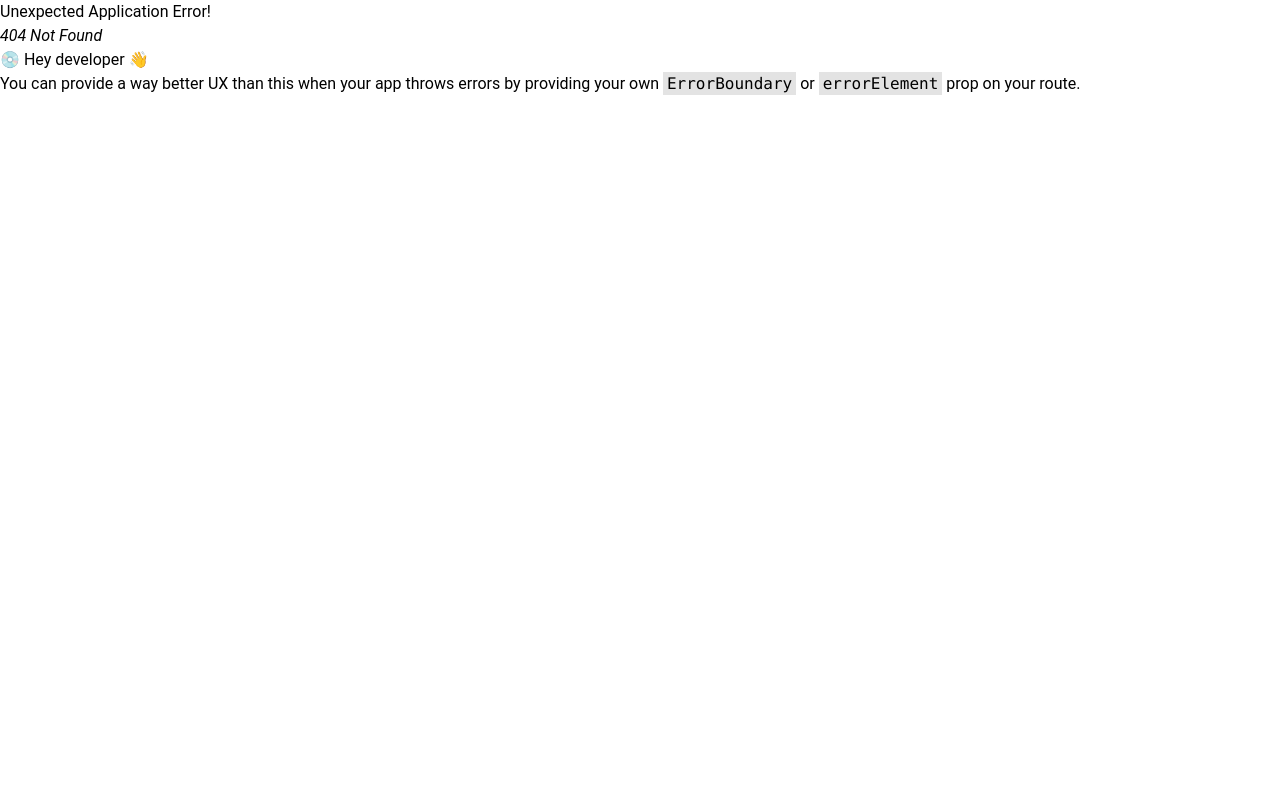
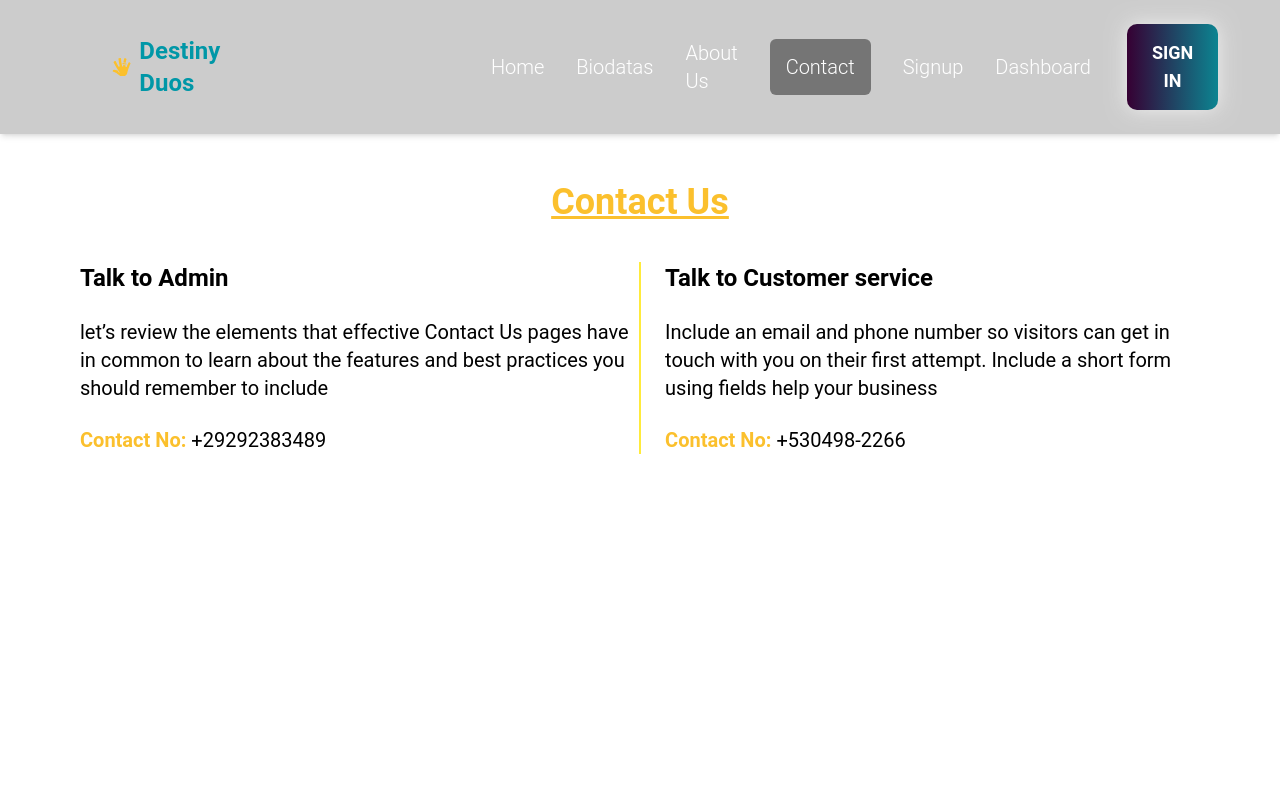
Before and after one commit to tasnu754/Destiny-Duos-client, a React (Vite) app: page /contact in a window 1280 px wide. Before the commit this address had no page. Shown: the top 800 px of the page. Built offline with nearby package versions, Linux system fonts and the light colour scheme; a web font is replaced by a local one.

Commit message:
About page and Contact page created

```diff
--- a/src/Components/Navbar/NavbarPage.jsx
+++ b/src/Components/Navbar/NavbarPage.jsx
@@ -9,6 +9,7 @@ import {
 } from "@material-tailwind/react";
 import Container from "../Shared/Container/Container";
  import { GiEngagementRing } from "react-icons/gi";
+import { NavLink } from "react-router-dom";
 
 
 const NavbarPage = () => {
@@ -23,54 +24,89 @@ const NavbarPage = () => {
 
     const navList = (
       <ul className="mt-2 mb-4 font-bold flex flex-col gap-2 lg:mb-0 lg:mt-0 lg:flex-row lg:items-center lg:gap-6">
-        <Typography
-          as="li"
-          variant="small"
-          className="p-1 "
-        >
-          <a href="#" className="flex items-center text-xl">
+        <Typography as="li" variant="small" className="p-1 text-xl">
+          <NavLink
+            to="/"
+            className={({ isActive, isPending }) =>
+              isPending
+                ? "pending"
+                : isActive
+                ? "bg-gray-600 text-white  text-xl p-4 rounded-md"
+                : ""
+            }
+          >
             Home
-          </a>
+          </NavLink>
         </Typography>
-        <Typography
-          as="li"
-          variant="small"
-
-          className="p-1 "
-        >
-          <a href="#" className="flex items-center text-xl">
+        <Typography as="li" variant="small" className="p-1 text-xl">
+          <NavLink
+            to="/biodatas"
+            className={({ isActive, isPending }) =>
+              isPending
+                ? "pending"
+                : isActive
+                ? "bg-gray-600 text-white  text-xl p-4 rounded-md"
+                : ""
+            }
+          >
             Biodatas
-          </a>
+          </NavLink>
         </Typography>
-        <Typography
-          as="li"
-          variant="small"
-
-          className="p-1 "
-        >
-          <a href="#" className="flex items-center text-xl">
+        <Typography as="li" variant="small" className="p-1 text-xl">
+          <NavLink
+            to="/aboutUs"
+            className={({ isActive, isPending }) =>
+              isPending
+                ? "pending"
+                : isActive
+                ? "bg-gray-600 text-white  text-xl p-4 rounded-md"
+                : ""
+            }
+          >
             About Us
-          </a>
+          </NavLink>
         </Typography>
-        <Typography
-          as="li"
-          variant="small"
-
-          className="p-1 "
-        >
-          <a href="#" className="flex items-center text-xl">
+        <Typography as="li" variant="small" className="p-1 text-xl">
+          <NavLink
+            to="/contact"
+            className={({ isActive, isPending }) =>
+              isPending
+                ? "pending"
+                : isActive
+                ? "bg-gray-600 text-white  text-xl p-4 rounded-md"
+                : ""
+            }
+          >
             Contact
-          </a>
+          </NavLink>
         </Typography>
-        <Typography
-          as="li"
-          variant="small"
-
-          className="p-1"
-        >
-          <a href="#" className="flex items-center text-xl">
+        <Typography as="li" variant="small" className="p-1 text-xl">
+          <NavLink
+            to="/signup"
+            className={({ isActive, isPending }) =>
+              isPending
+                ? "pending"
+                : isActive
+                ? "bg-gray-600 text-white  text-xl p-4 rounded-md"
+                : ""
+            }
+          >
+            Signup
+          </NavLink>
+        </Typography>
+        <Typography as="li" variant="small" className="p-1 text-xl">
+          <NavLink
+            to="/dashboard"
+            className={({ isActive, isPending }) =>
+              isPending
+                ? "pending"
+                : isActive
+                ? "bg-gray-600 text-white  text-xl p-4 rounded-md"
+                : ""
+            }
+          >
             Dashboard
-          </a>
+          </NavLink>
         </Typography>
       </ul>
     );
@@ -80,7 +116,7 @@ const NavbarPage = () => {
 
 
   return (
-    <Navbar className="fixed bg-opacity-20 bg-black text-white top-0 z-10 h-max max-w-full rounded-none  shadow-md lg:text-xl border-none">
+    <Navbar className="md:sticky bg-opacity-20 bg-black text-white top-0 z-10 h-max max-w-full rounded-none  shadow-md lg:text-xl border-none">
       <Container>
         <div className="flex items-center justify-between ">
           <Typography
@@ -100,7 +136,7 @@ const NavbarPage = () => {
               <Button
                 variant="gradient"
                 size="sm"
-                className="hidden btn1 lg:inline-block text-lg"
+                className="hidden btn1 lg:inline-block md:text-lg"
               >
                 <span>Sign in</span>
               </Button>
--- /dev/null
+++ b/src/Pages/AboutUs/AboutUs.jsx
@@ -0,0 +1,53 @@
+
+const AboutUs = () => {
+    return (
+      <div>
+        <div className="">
+          <div className="p-10 bg-yellow-700">
+            <h1 className="text-5xl font-bold">About Us</h1>
+          </div>
+          <div className="p-6 md:p-10 text-xl font-semibold">
+            <p>
+              Our full services, all-the-way subtleties, and administrations
+              make our studio the ideal beginning for everything party style.
+              Through imaginative structure and immaculate execution, we create
+              paramountly and one-of-a-kind events, everything being equal,
+              sizes and styles.We are grant-winning industry pioneers giving the
+              executives complete gathering, event coordination, and inventive
+              generation.
+            </p>
+            <br />
+            <img
+              className="w-[90%] mx-auto h-[400px] md:h-[700px] my-10"
+              src="https://i.ibb.co/K5v81qV/beatriz-perez-moya-M2-T1j-6-Fn8w-unsplash.jpg"
+              alt=""
+            />
+            <p>
+              For a long time, our capable, experienced group has aced
+              incalculable festivals , weddings, corporate occasions, birthday
+              celebrations, meals and that’s only the tip of the iceberg.
+            </p>
+            <p>
+              Named World’s Top 10 Event Planner by Famous magazine name, top
+              wedding organizer by ‘Famous wedding planner’ and ‘Magazine name
+              2’, top event organizer by ‘famous organization in event
+              management domain’, and best event trend-setter by ‘TV Channel
+              name’, we share our understanding and energy with customers both
+              huge and little.
+            </p>{" "}
+            <br />
+            <p>
+              Our Chicago studio is the ideal break from the real world. Walk
+              around the best new plan patterns, shading palettes, florals, and
+              presents for each event as we breathe life into motivation 7 days.
+              From arranging, styling, florals, lighting, rentals, stationery,
+              cute gifts, and coordination, our administration is exceptionally
+              close to home.
+            </p>
+          </div>
+        </div>
+      </div>
+    );
+};
+
+export default AboutUs;
--- /dev/null
+++ b/src/Pages/Biodatas/Biodatas.jsx
@@ -0,0 +1,10 @@
+
+const Biodatas = () => {
+    return (
+        <div>
+            BioDatas
+        </div>
+    );
+};
+
+export default Biodatas;
--- /dev/null
+++ b/src/Pages/Contact/Contact.jsx
@@ -0,0 +1,49 @@
+import Container from "../../Components/Shared/Container/Container";
+
+const Contact = () => {
+    return (
+      <Container>
+        <div className="py-10">
+          <div className="flex justify-center items-center ">
+            <h2 className="text-4xl text-center font-bold underline text-yellow-700">
+              Contact Us
+            </h2>
+          </div>
+          <div className="flex justify-around gap-6 pt-10">
+            <div className="space-y-6 border-r-2 border-yellow-500">
+              <h2 className="text-2xl font-bold">Talk to Admin</h2>
+              <p className="text-xl">
+                let’s review the elements that effective Contact Us pages have
+                in common to learn about the features and best practices you
+                should remember to include
+              </p>
+              <p className="text-xl">
+                {" "}
+                <span className="font-bold text-yellow-700">
+                  Contact No:
+                </span>{" "}
+                +29292383489
+              </p>
+            </div>
+            <div className="space-y-6">
+              <h2 className="text-2xl font-bold">Talk to Customer service</h2>
+              <p className="text-xl">
+                Include an email and phone number so visitors can get in touch
+                with you on their first attempt. Include a short form using
+                fields help your business
+              </p>
+              <p className="text-xl">
+                {" "}
+                <span className="font-bold text-yellow-700">
+                  Contact No:
+                </span>{" "}
+                +530498-2266
+              </p>
+            </div>
+          </div>
+        </div>
+      </Container>
+    );
+};
+
+export default Contact;
--- /dev/null
+++ b/src/Pages/Dashboard/Dashboard.jsx
@@ -0,0 +1,10 @@
+
+const Dashboard = () => {
+    return (
+        <div>
+            Dashboard
+        </div>
+    );
+};
+
+export default Dashboard;
--- /dev/null
+++ b/src/Pages/ErrorPage/ErrorPage.jsx
@@ -0,0 +1,20 @@
+import { NavLink } from "react-router-dom";
+
+const ErrorPage = () => {
+    return (
+      <div className="bg-orange-600 h-screen flex justify-center items-center">
+        <div className="flex justify-between items-center gap-16 h-auto w-1/2 mx-auto">
+          <img
+            className="h-[500px]"
+            src="https://i.ibb.co/LPRdK5F/13315300-5203299.jpg"
+            alt=""
+          />
+          <NavLink className="btn1  w-1/2" to="/">
+            Go Back To Home
+          </NavLink>
+        </div>
+      </div>
+    );
+};
+
+export default ErrorPage;
--- a/src/Pages/MainPage/Mainpage.jsx
+++ b/src/Pages/MainPage/Mainpage.jsx
@@ -4,13 +4,13 @@ import Footer from "../../Components/Footer/Footer";
 
 const Mainpage = () => {
     return (
-
-        <div className="font-Raleway">
-          <NavbarPage></NavbarPage>
+      <div className="font-Raleway">
+        <NavbarPage></NavbarPage>
+        <div className=' min-h-[calc(100vh-68px)]'>
           <Outlet></Outlet>
-          <Footer></Footer>
         </div>
-
+        <Footer></Footer>
+      </div>
     );
 };
 
--- /dev/null
+++ b/src/Pages/Register/Register.jsx
@@ -0,0 +1,10 @@
+
+const Register = () => {
+    return (
+        <div>
+            Register
+        </div>
+    );
+};
+
+export default Register;
--- /dev/null
+++ b/src/Pages/Signin/Signin.jsx
@@ -0,0 +1,10 @@
+
+const Signin = () => {
+    return (
+        <div>
+
+        </div>
+    );
+};
+
+export default Signin;
--- a/src/main.jsx
+++ b/src/main.jsx
@@ -4,19 +4,34 @@ import './index.css'
 import { createBrowserRouter, RouterProvider } from "react-router-dom";
 import Mainpage from './Pages/MainPage/Mainpage';
 import Home from './Pages/Home/Home';
+import ErrorPage from './Pages/ErrorPage/ErrorPage';
+import Biodatas from './Pages/Biodatas/Biodatas';
+import AboutUs from './Pages/AboutUs/AboutUs';
+import Contact from './Pages/Contact/Contact';
 
-// import { GiEngagementRing } from "react-icons/gi";
-// <GiEngagementRing  className=' text-yellow-500'/>
 
 const router = createBrowserRouter([
   {
     path: "/",
     element: <Mainpage></Mainpage>,
+    errorElement: <ErrorPage></ErrorPage>,
     children: [
       {
         path: '/',
         element: <Home></Home>
-      }
+      },
+      {
+        path: '/biodatas',
+        element: <Biodatas></Biodatas>
+      },
+      {
+        path: '/aboutUs',
+        element: <AboutUs></AboutUs>
+      },
+      {
+        path: '/contact',
+        element: <Contact></Contact>
+      },
     ]
   },
 ]);
```
